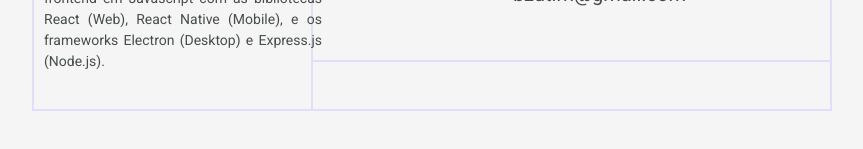
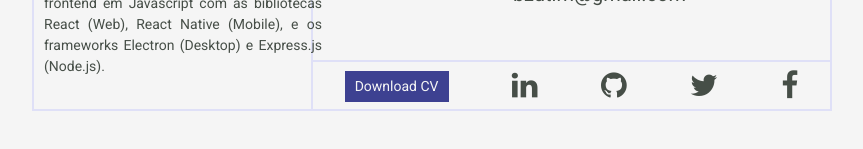
Before and after one commit to bruzt/site-curriculo, a React (Create React App) app: page / in a window 1280 px wide. Shown: the part 449-598 px from the top of the page, without its empty margins (208-1071 px from the left). Built offline with nearby package versions, Linux system fonts and the light colour scheme.

Commit message:
refactor(bio): add cv download, networks icons and links

```diff
--- a/src/components/Bio.js
+++ b/src/components/Bio.js
@@ -2,6 +2,7 @@
 import styled from 'styled-components';
 
 import fotoPerfil from '../assets/img/bruno.jpg';
+import cv from '../assets/pdf/bruno-zutim-cv.pdf';
 
 export default function Bio() {
 
@@ -24,6 +25,7 @@
             </div>
 
             <div className='data-networks'>
+
                 <div className="data">
                     <p className="name">Bruno Zutim</p>
                     <div className="infos">
@@ -48,8 +50,35 @@
                         </div>
                     </div>
                 </div>
+
                 <div className="networks">
-
+                    <ul>
+                        <li>
+                            <button onClick={() => window.open(cv)}>
+                                Download CV
+                            </button>
+                        </li>
+                        <li>
+                            <a href="https://www.linkedin.com/in/bruno-zutim-40877010a/" target="_blank" rel="noopener noreferrer">
+                                <i className='fa fa-linkedin'></i>
+                            </a>
+                        </li>
+                        <li>
+                            <a href="https://github.com/bruzt" target="_blank" rel="noopener noreferrer">
+                                <i className='fa fa-github'></i>
+                            </a>
+                        </li>
+                        <li>
+                            <a href="https://twitter.com/brunozutim" target="_blank" rel="noopener noreferrer">
+                                <i className='fa fa-twitter'></i>
+                            </a>
+                        </li>
+                        <li>
+                            <a href="https://facebook.com/bzutim" target="_blank" rel="noopener noreferrer">
+                                <i className='fa fa-facebook'></i>
+                            </a>
+                        </li>
+                    </ul>
                 </div>
             </div>
 
@@ -86,7 +115,7 @@
         .bio {
             p {
                 text-align: justify;
-                padding: 5px 10px 0 10px;
+                padding: 10px;
             }
         }
     }
@@ -130,6 +159,28 @@
 
         .networks {
             border-top: 2px solid ${(props) => props.theme.secondary};
+
+            ul {
+                display: flex;
+                justify-content: space-around;
+                align-items: center;
+                margin: 8px 0 0 0;
+
+                li {
+
+                    i {
+                        color: ${(props) => props.theme.text};
+                        font-size: 30px;
+                    }
+
+                    button {
+                        padding: 5px 10px;
+                        border: none;
+                        background: ${(props) => props.theme.primary};
+                        color: ${(props) => props.theme.background};
+                    }
+                }
+            }
         }
     }
 `;
```
Also changed, not shown: 1 other file (tests, documents, lock files or other folders).
